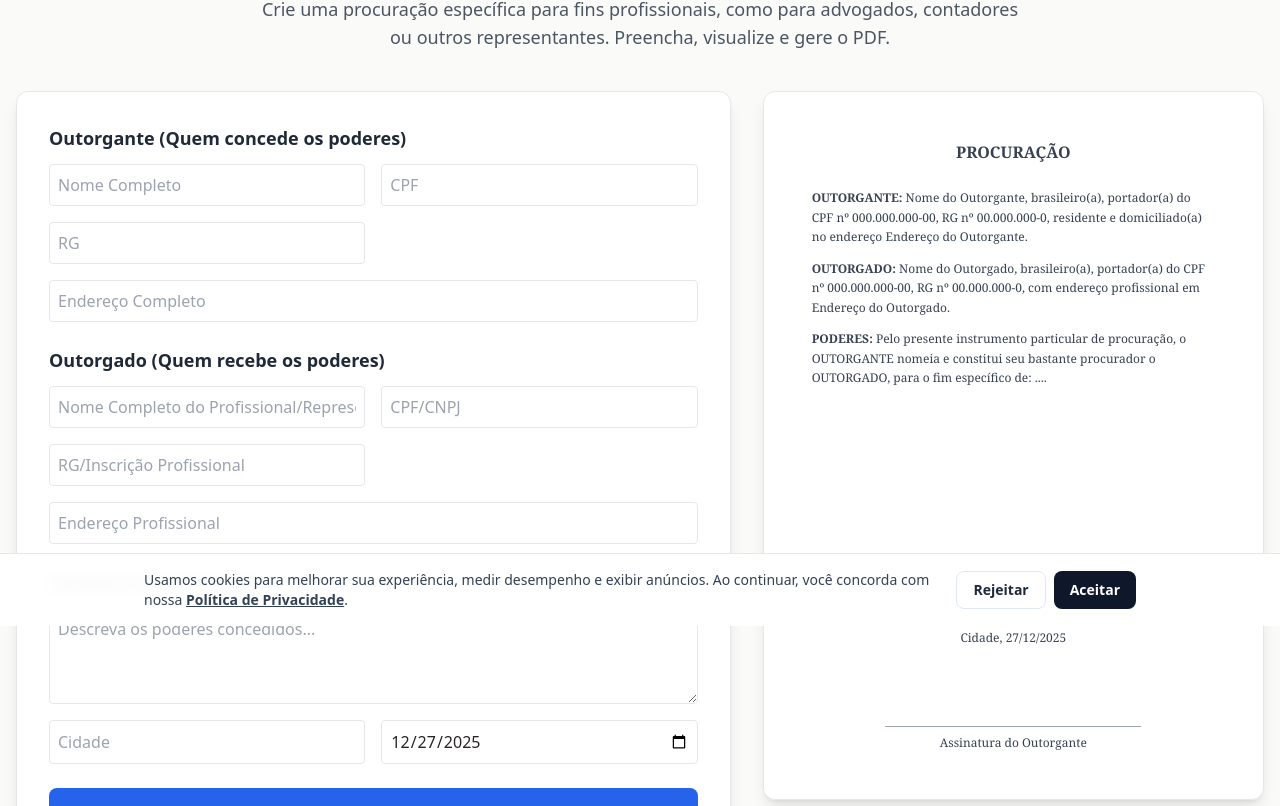
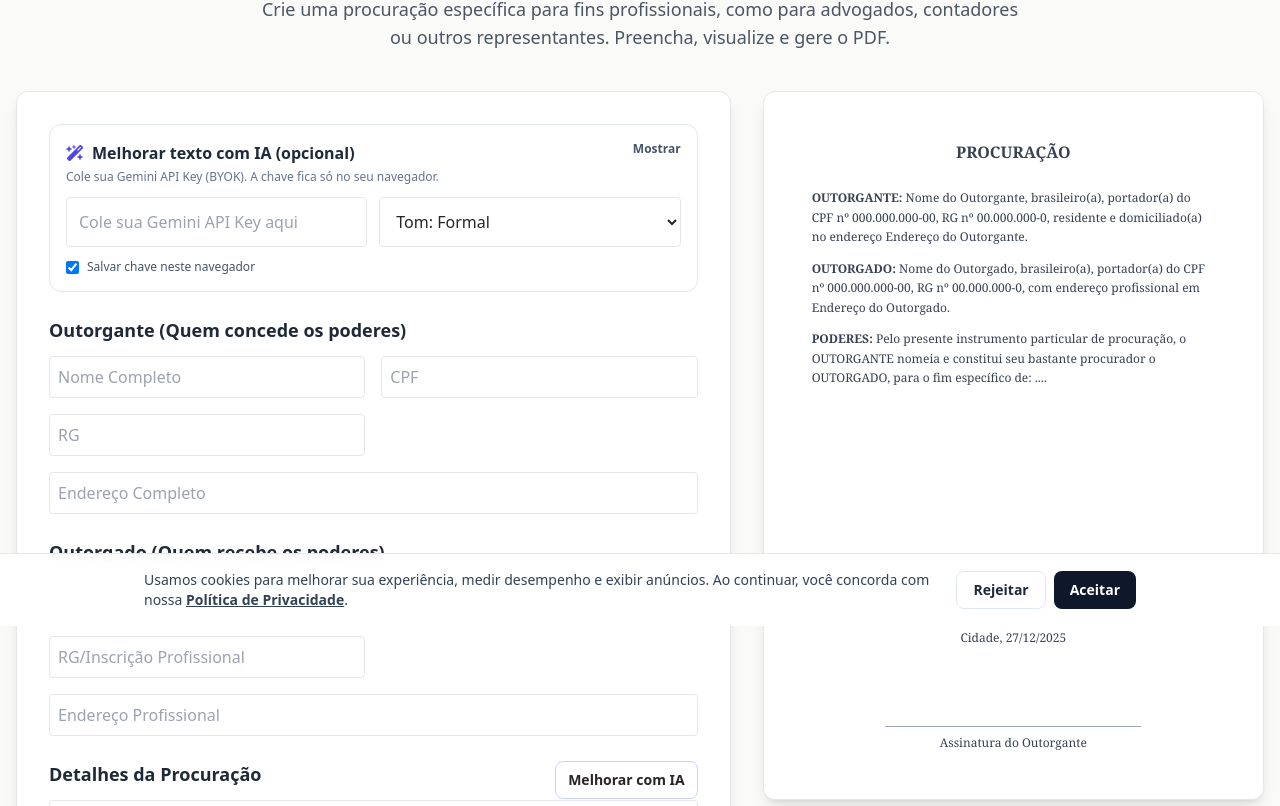
Before and after one commit to flaviomelo2213/recibo-na-hora, a Next.js app: page /ferramentas/procuracao-profissional in a window 1280 px wide. Shown: the part 174-980 px from the top of the page. Built offline with nearby package versions, Linux system fonts and the light colour scheme.

Commit message:
feat(ai): botão Melhorar com IA na Procuração Profissional

```diff
--- a/app/ferramentas/procuracao-profissional/_components/FerramentaProcuracao.tsx
+++ b/app/ferramentas/procuracao-profissional/_components/FerramentaProcuracao.tsx
@@ -1,6 +1,7 @@
 "use client";
-import React, { useEffect } from 'react';
-import jsPDF from 'jspdf';
+
+import React, { useEffect, useState } from "react";
+import jsPDF from "jspdf";
 
 export interface ProcuracaoData {
   outorganteNome: string;
@@ -22,19 +23,108 @@ interface FerramentaProcuracaoProps {
 }
 
 export default function FerramentaProcuracao({ data, setData }: FerramentaProcuracaoProps) {
-
   useEffect(() => {
     if (!data.data) {
-      const today = new Date().toISOString().split('T')[0];
-      setData(prev => ({ ...prev, data: today }));
+      const today = new Date().toISOString().split("T")[0];
+      setData((prev) => ({ ...prev, data: today }));
     }
   }, [data.data, setData]);
 
   const handleChange = (e: React.ChangeEvent<HTMLInputElement | HTMLTextAreaElement>) => {
     const { name, value } = e.target;
-    setData(prev => ({ ...prev, [name]: value }));
+    setData((prev) => ({ ...prev, [name]: value }));
   };
 
+  // =========================
+  // IA (BYOK Gemini)
+  // =========================
+  const [geminiKey, setGeminiKey] = useState("");
+  const [persistKey, setPersistKey] = useState(true);
+  const [showKey, setShowKey] = useState(false);
+  const [tone, setTone] = useState<"formal" | "profissional" | "simples">("formal");
+  const [aiLoading, setAiLoading] = useState(false);
+  const [aiError, setAiError] = useState<string | null>(null);
+
+  useEffect(() => {
+    try {
+      const p = localStorage.getItem("rnh_procuracao_ai_persist");
+      const shouldPersist = p === null ? true : p === "1";
+      setPersistKey(shouldPersist);
+
+      const savedKey = localStorage.getItem("rnh_gemini_api_key") || "";
+      if (shouldPersist) setGeminiKey(savedKey);
+
+      const savedTone = (localStorage.getItem("rnh_procuracao_ai_tone") as any) || "formal";
+      if (savedTone === "formal" || savedTone === "profissional" || savedTone === "simples") {
+        setTone(savedTone);
+      }
+    } catch {
+      // ignore
+    }
+  }, []);
+
+  useEffect(() => {
+    try {
+      localStorage.setItem("rnh_procuracao_ai_persist", persistKey ? "1" : "0");
+      if (!persistKey) localStorage.removeItem("rnh_gemini_api_key");
+      else localStorage.setItem("rnh_gemini_api_key", geminiKey);
+    } catch {
+      // ignore
+    }
+  }, [persistKey, geminiKey]);
+
+  useEffect(() => {
+    try {
+      localStorage.setItem("rnh_procuracao_ai_tone", tone);
+    } catch {
+      // ignore
+    }
+  }, [tone]);
+
+  async function rewritePoderesWithAI() {
+    setAiError(null);
+
+    const key = geminiKey.trim();
+    if (!key) {
+      setAiError("Cole sua Gemini API Key para usar a IA.");
+      return;
+    }
+    if (!data.poderes.trim()) {
+      setAiError('Escreva o texto em "Poderes" antes de pedir melhoria.');
+      return;
+    }
+
+    setAiLoading(true);
+    try {
+      const res = await fetch("/api/ai/rewrite", {
+        method: "POST",
+        headers: { "content-type": "application/json" },
+        body: JSON.stringify({
+          kind: "procuracao",
+          tone,
+          model: "gemini-2.5-flash",
+          geminiApiKey: key,
+          text: data.poderes,
+        }),
+      });
+
+      const json = await res.json().catch(() => null);
+      if (!res.ok) throw new Error(json?.error || "Falha ao chamar IA. Verifique sua chave.");
+
+      const improved = String(json?.improvedText ?? "").trim();
+      if (!improved) throw new Error("IA retornou vazio. Tente novamente.");
+
+      setData((prev) => ({ ...prev, poderes: improved }));
+    } catch (err: any) {
+      setAiError(err?.message || "Erro inesperado ao usar IA.");
+    } finally {
+      setAiLoading(false);
+    }
+  }
+
+  // =========================
+  // PDF
+  // =========================
   const generatePDF = () => {
     const doc = new jsPDF();
     const text = `
@@ -46,7 +136,7 @@ export default function FerramentaProcuracao({ data, setData }: FerramentaProcur
 
 PODERES: Pelo presente instrumento, o outorgante nomeia e constitui seu bastante procurador o outorgado para o fim específico de: ${data.poderes}.
 
-      ${data.cidade}, ${new Date(data.data).toLocaleDateString('pt-BR', { timeZone: 'UTC' })}.
+${data.cidade}, ${new Date(data.data).toLocaleDateString("pt-BR", { timeZone: "UTC" })}.
 
 _________________________________________
 ${data.outorganteNome}
@@ -57,6 +147,64 @@ export default function FerramentaProcuracao({ data, setData }: FerramentaProcur
 
   return (
     <div className="space-y-6">
+      {/* Painel IA (opcional) */}
+      <div className="rounded-xl border border-slate-200 bg-white p-4">
+        <div className="flex items-start justify-between gap-3">
+          <div>
+            <h3 className="font-bold text-slate-800 flex items-center gap-2">
+              <i className="fa-solid fa-wand-magic-sparkles text-indigo-600"></i> Melhorar texto com IA (opcional)
+            </h3>
+            <p className="text-xs text-slate-500 mt-1">
+              Cole sua Gemini API Key (BYOK). A chave fica só no seu navegador.
+            </p>
+          </div>
+
+          <button
+            type="button"
+            onClick={() => setShowKey((v) => !v)}
+            className="text-xs font-semibold text-slate-600 hover:text-slate-800"
+          >
+            {showKey ? "Ocultar" : "Mostrar"}
+          </button>
+        </div>
+
+        {aiError ? (
+          <div className="mt-3 rounded-lg border border-rose-200 bg-rose-50 px-3 py-2 text-sm text-rose-700">
+            {aiError}
+          </div>
+        ) : null}
+
+        <div className="mt-3 grid md:grid-cols-2 gap-3">
+          <input
+            value={geminiKey}
+            onChange={(e) => setGeminiKey(e.target.value)}
+            type={showKey ? "text" : "password"}
+            placeholder="Cole sua Gemini API Key aqui"
+            className="w-full p-3 border rounded"
+          />
+
+          <select
+            value={tone}
+            onChange={(e) => setTone(e.target.value as any)}
+            className="w-full p-3 border rounded bg-white"
+            title="Tom da reescrita"
+          >
+            <option value="formal">Tom: Formal</option>
+            <option value="profissional">Tom: Profissional</option>
+            <option value="simples">Tom: Simples</option>
+          </select>
+        </div>
+
+        <label className="mt-3 flex items-center gap-2 text-xs text-slate-600">
+          <input
+            type="checkbox"
+            checked={persistKey}
+            onChange={(e) => setPersistKey(e.target.checked)}
+          />
+          Salvar chave neste navegador
+        </label>
+      </div>
+
       <div>
         <h3 className="text-lg font-semibold text-gray-800 mb-3">Outorgante (Quem concede os poderes)</h3>
         <div className="grid grid-cols-1 sm:grid-cols-2 gap-4">
@@ -66,6 +214,7 @@ export default function FerramentaProcuracao({ data, setData }: FerramentaProcur
           <input type="text" name="outorganteEndereco" value={data.outorganteEndereco} onChange={handleChange} placeholder="Endereço Completo" className="p-2 border rounded sm:col-span-2" />
         </div>
       </div>
+
       <div>
         <h3 className="text-lg font-semibold text-gray-800 mb-3">Outorgado (Quem recebe os poderes)</h3>
         <div className="grid grid-cols-1 sm:grid-cols-2 gap-4">
@@ -75,17 +224,42 @@ export default function FerramentaProcuracao({ data, setData }: FerramentaProcur
           <input type="text" name="outorgadoEndereco" value={data.outorgadoEndereco} onChange={handleChange} placeholder="Endereço Profissional" className="p-2 border rounded sm:col-span-2" />
         </div>
       </div>
+
       <div>
+        <div className="flex items-center justify-between gap-3 flex-wrap">
           <h3 className="text-lg font-semibold text-gray-800 mb-3">Detalhes da Procuração</h3>
+
+          <button
+            type="button"
+            onClick={rewritePoderesWithAI}
+            disabled={aiLoading}
+            className="text-sm font-bold bg-white border border-indigo-200 rounded-lg px-3 py-2 hover:bg-indigo-50 transition disabled:opacity-60"
+            title="Melhorar o texto de poderes com IA"
+          >
+            {aiLoading ? "Melhorando…" : "Melhorar com IA"}
+          </button>
+        </div>
+
         <div className="grid grid-cols-1 gap-4">
-          <textarea name="poderes" value={data.poderes} onChange={handleChange} placeholder="Descreva os poderes concedidos..." className="p-2 border rounded h-24" />
+          <textarea
+            name="poderes"
+            value={data.poderes}
+            onChange={handleChange}
+            placeholder="Descreva os poderes concedidos..."
+            className="p-2 border rounded h-24"
+          />
+
           <div className="grid grid-cols-1 sm:grid-cols-2 gap-4">
             <input type="text" name="cidade" value={data.cidade} onChange={handleChange} placeholder="Cidade" className="p-2 border rounded" />
             <input type="date" name="data" value={data.data} onChange={handleChange} className="p-2 border rounded" />
           </div>
         </div>
       </div>
-      <button onClick={generatePDF} className="w-full bg-blue-600 text-white p-3 rounded-lg font-semibold hover:bg-blue-700 transition-colors">
+
+      <button
+        onClick={generatePDF}
+        className="w-full bg-blue-600 text-white p-3 rounded-lg font-semibold hover:bg-blue-700 transition-colors"
+      >
         Gerar PDF
       </button>
     </div>
```
Lines whose indentation alone changed are shown as unchanged.
